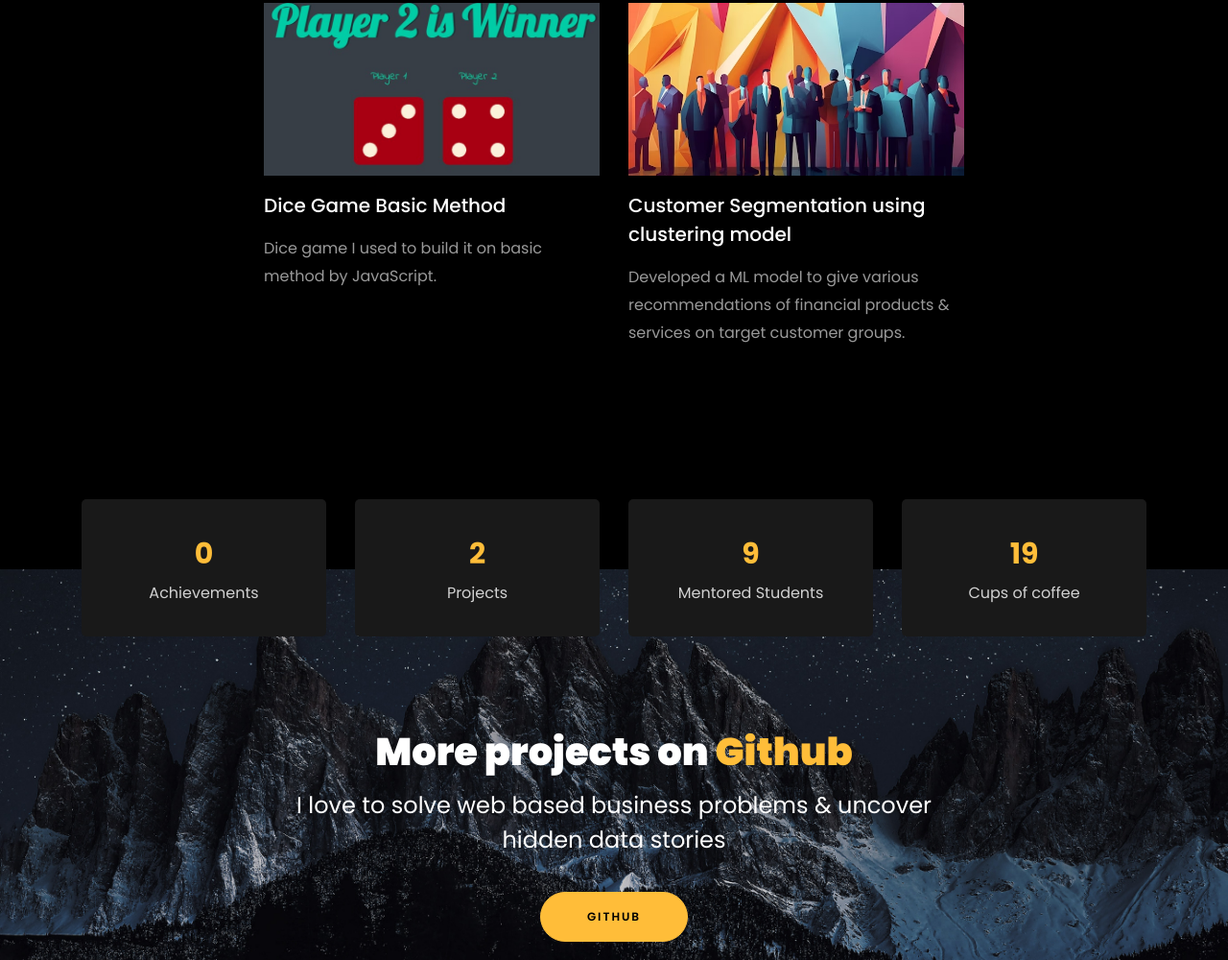
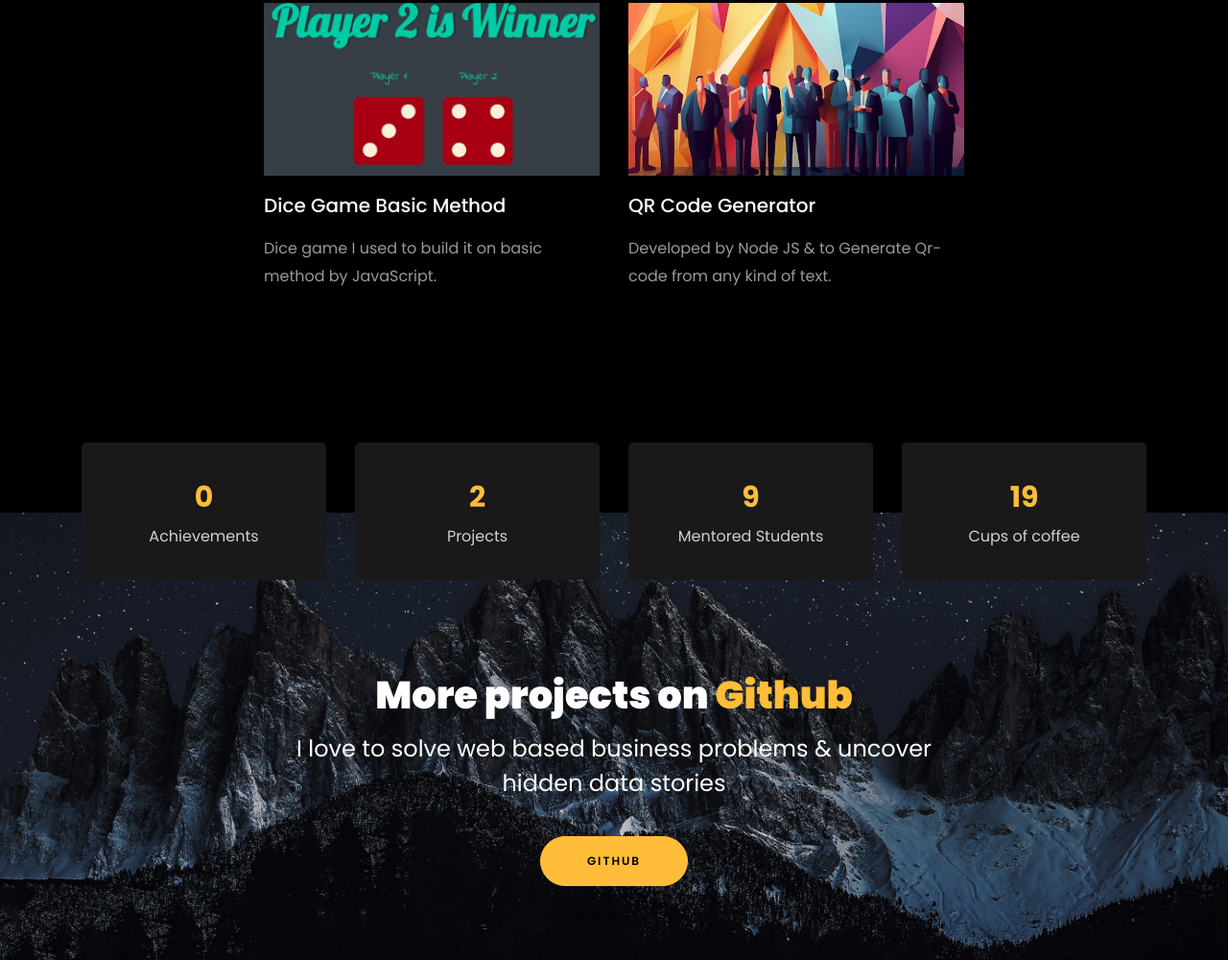
Before and after one commit to mdparvezmussaruf/myPortfolio, a plain HTML site: page index.html in a window 1280 px wide. Shown: the part 4122-5122 px from the top of the page at 96% size. Drawn offline with Linux system fonts and the light colour scheme; animation ran at ten frames a second; files whose address does not match are found by name.

Commit message:
Update2.0 index.html

```diff
--- a/index.html
+++ b/index.html
@@ -482,12 +482,12 @@
 
 			<div class="col-md-4 d-flex ftco-animate">
 				<div class="blog-entry justify-content-end">
-				<a href="https://github.com/" class="block-20 zoom-effect" style="background-image: url('images/proj_5.jpg');">
+				<a href="https://github.com/mdparvezmussaruf/qrcode" class="block-20 zoom-effect" style="background-image: url('images/proj_5.jpg');">
 				</a>
 				<div class="text mt-3 float-right d-block">
 
-				  <h3 class="heading"><a href="https://github.com/">Customer Segmentation using clustering model</a></h3>
-				  <p>Developed a ML model to give various recommendations of financial products &amp; services on target customer groups.</p>
+				  <h3 class="heading"><a href="https://github.com/mdparvezmussaruf/qrcode">QR Code Generator</a></h3>
+				  <p>Developed by Node JS  &amp; to Generate Qr-code from any kind of text.</p>
 				</div>
 			  </div>
 			</div>
```
